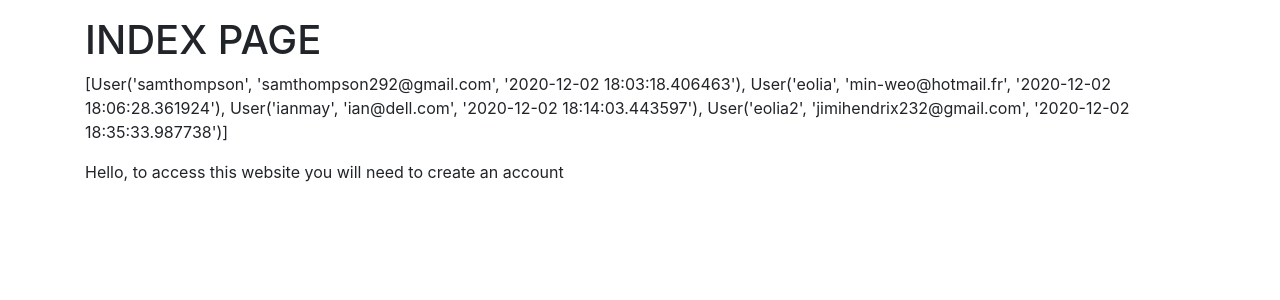
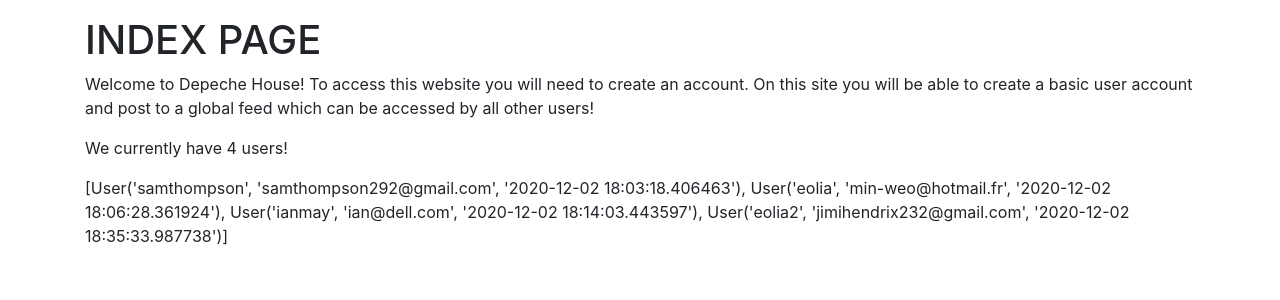
Before and after one commit to sthompson232/Depeche-House, a Flask app: page / in a window 1280 px wide. Shown: the part 72-372 px from the top of the page. Run offline with Flask 2, Linux system fonts and the light colour scheme; data comes from the database, SQL or seed files in the repository.

Commit message:
added some content

```diff
--- a/myapp/depeche_house/templates/home.html
+++ b/myapp/depeche_house/templates/home.html
@@ -2,7 +2,9 @@
 
 {% block content %}
 
-<h1>HOME PAGE</h1>
+<h1>THE FEED</h1>
+
+<p>From here you will be able to see everyones posts!</p>
 {% for post in posts %}
     {{ post }}
 {% endfor %}
--- a/myapp/depeche_house/templates/index.html
+++ b/myapp/depeche_house/templates/index.html
@@ -4,6 +4,8 @@
 
 <h1>INDEX PAGE</h1>
 
+<p>Welcome to Depeche House! To access this website you will need to create an account. On this site you will be able to create a basic user account and post to a global feed which can be accessed by all other users!</p>
+
+<p>We currently have {{ current_users | length }} users!</p>
 <p>{{ current_users }}</p>
-<p>Hello, to access this website you will need to create an account</p>
 {% endblock %}
--- a/myapp/depeche_house/templates/user.html
+++ b/myapp/depeche_house/templates/user.html
@@ -4,4 +4,5 @@
 
 <h1>USER ACCOUNT PAGE</h1>
 <p>Welcome {{ current_user.username }}</p>
+<p>You can edit and view your profile here!</p>
 {% endblock %}
```
